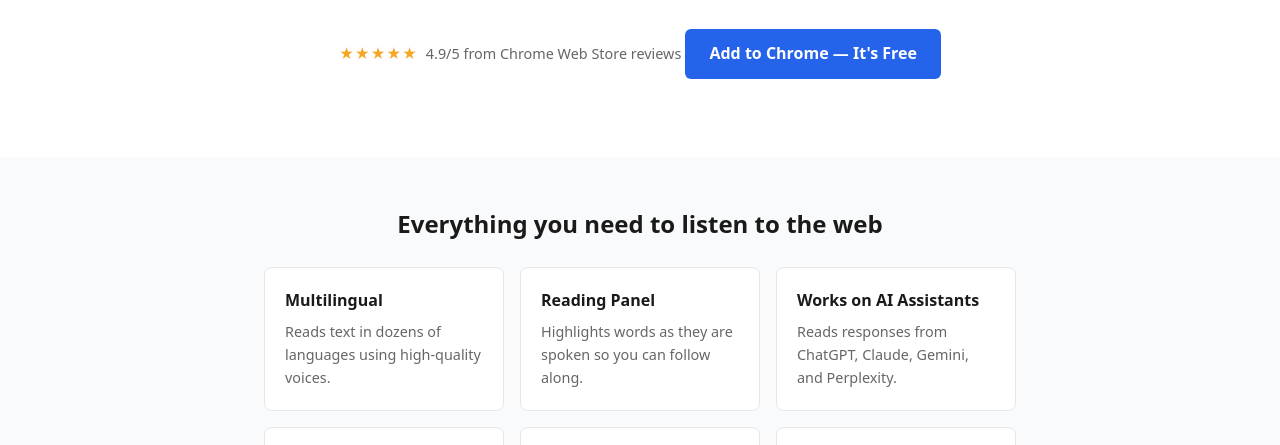
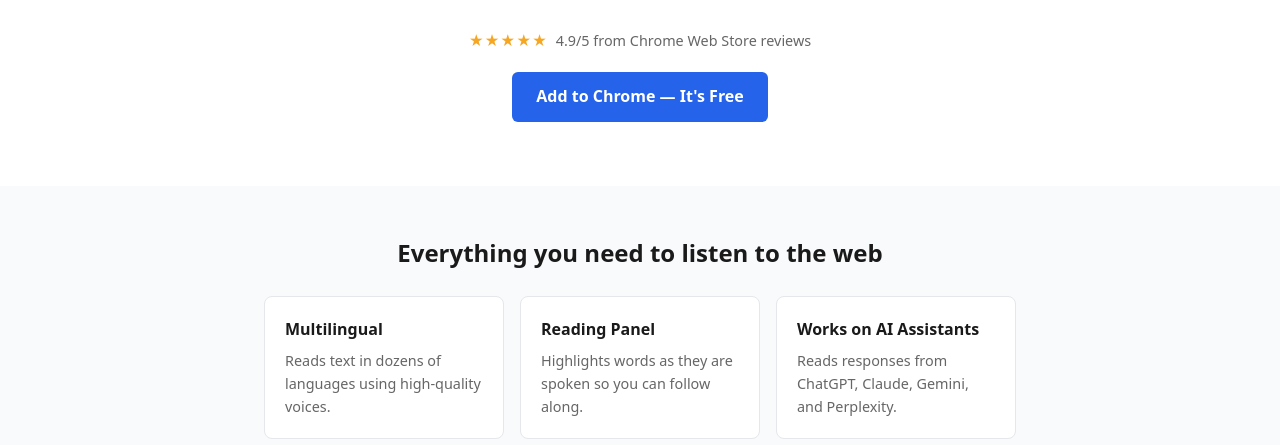
Before and after one commit to jujuj-io/voq-site, an Astro site: page / in a window 1280 px wide. Shown: the part 353-798 px from the top of the page. Built offline with nearby package versions, Linux system fonts and the light colour scheme; Astro itself is replaced by a stand-in of ours.

Commit message:
Stack hero rating badge above CTA button

```diff
--- a/src/styles/global.css
+++ b/src/styles/global.css
@@ -360,10 +360,11 @@ footer a {
 
 /* Hero rating badge */
 .hero-rating {
-  display: inline-flex;
+  display: flex;
   align-items: center;
+  justify-content: center;
   gap: 0.5rem;
-  margin-bottom: 1.75rem;
+  margin: 0 auto 1.25rem;
   font-size: 0.9rem;
   color: var(--color-muted);
 }
```
